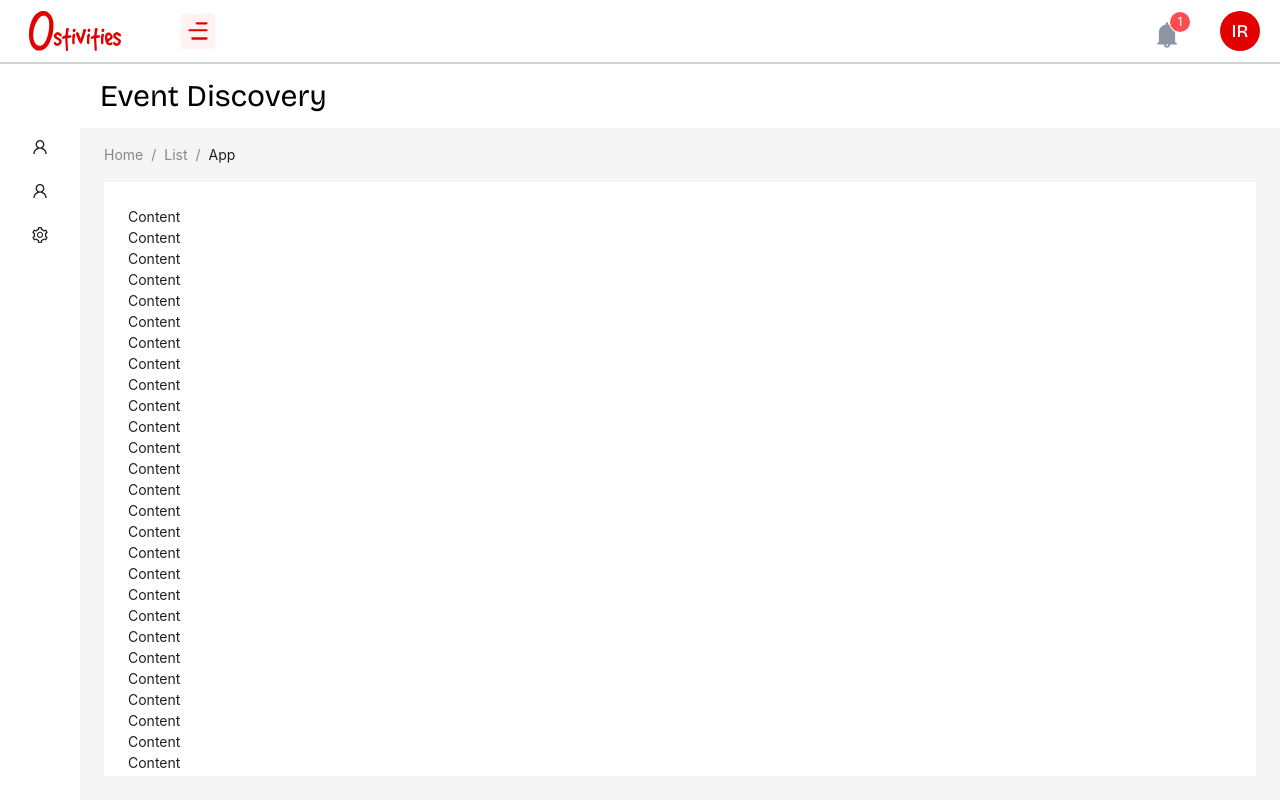
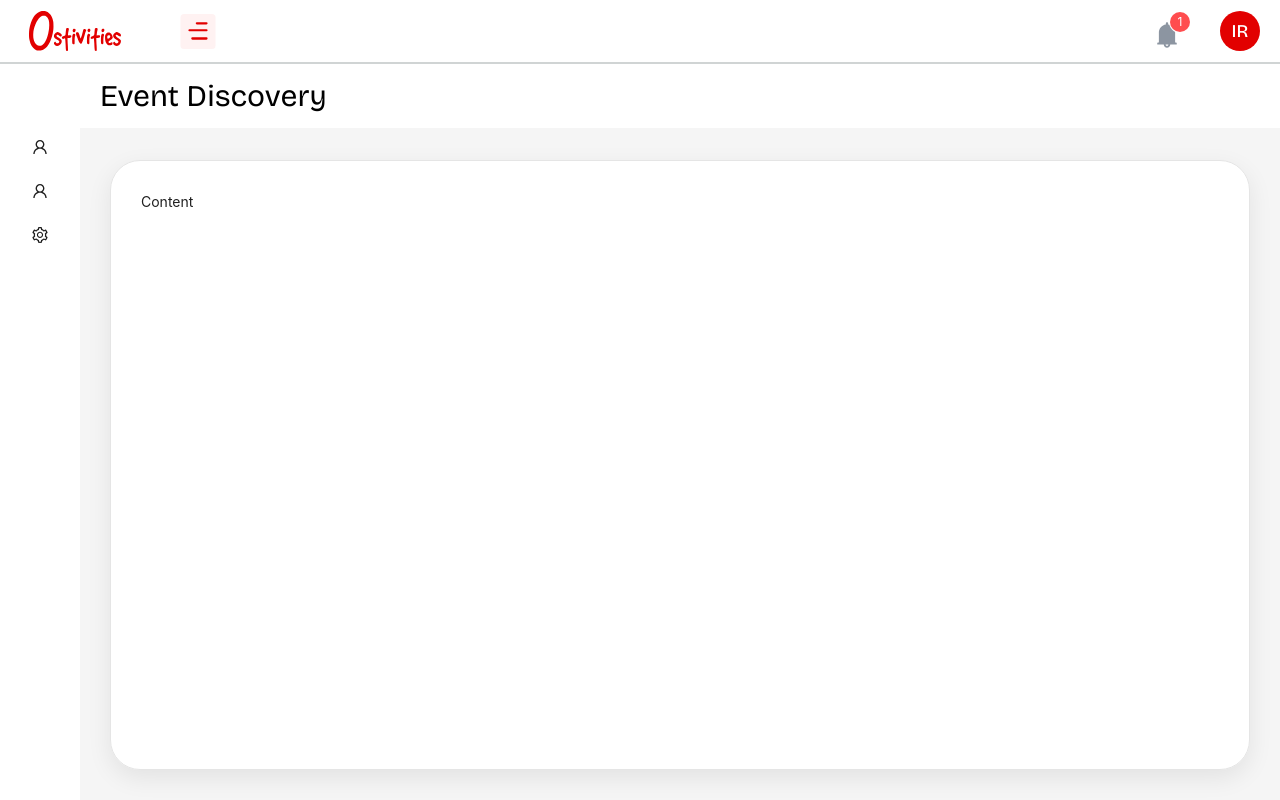
Before and after one commit to Ostivities/ostivities-web, a Next.js app: page /Dashboard in a window 1280 px wide. Built offline with nearby package versions, Linux system fonts and the light colour scheme.

Commit message:
dashboard layout

```diff
--- a/app/components/DashboardLayout/DashboardLayout.tsx
+++ b/app/components/DashboardLayout/DashboardLayout.tsx
@@ -38,17 +38,6 @@ function DashboardLayout(): JSX.Element {
     token: { colorBgContainer },
   } = theme.useToken();
 
-  function generateArray() {
-    const array = [];
-
-    for (let i = 1; i <= 1000; i++) {
-      array.push(i);
-    }
-
-    return array;
-  }
-
-  const myArray = generateArray();
   return (
     <Layout style={{ height: "100vh", fontFamily: "BricolageGrotesqueMedium" }}>
       <Header
@@ -158,26 +147,24 @@ function DashboardLayout(): JSX.Element {
             </div>
           </Header>
 
-          <Layout style={{ padding: "0 24px 24px" }}>
-            <Breadcrumb style={{ margin: "16px 0" }}>
-              <Breadcrumb.Item>Home</Breadcrumb.Item>
-              <Breadcrumb.Item>List</Breadcrumb.Item>
-              <Breadcrumb.Item>App</Breadcrumb.Item>
-            </Breadcrumb>
+          <Layout style={{ padding: "0 30px 30px" }}>
+            <Breadcrumb style={{ margin: "16px 0" }}></Breadcrumb>
             <Content
               style={{
-                padding: 24,
+                padding: 30,
                 margin: 0,
                 // minHeight: "auto",
                 maxHeight: "100%",
                 overflowY: "scroll",
                 overflowX: "hidden",
-                background: colorBgContainer,
+                // background: colorBgContainer,
+                borderRadius: "30px",
+                border: "1px solid #E5E5E5",
+                boxShadow: "0px 8px 24px 0px #00000014",
+                background: "linear-gradient(0deg, #FFFFFF, #FFFFFF)",
               }}
             >
-              {[...myArray].map((item) => {
-                return <div key={item}>Content</div>;
-              })}
+              <div>Content</div>
             </Content>
           </Layout>
         </Layout>
```
